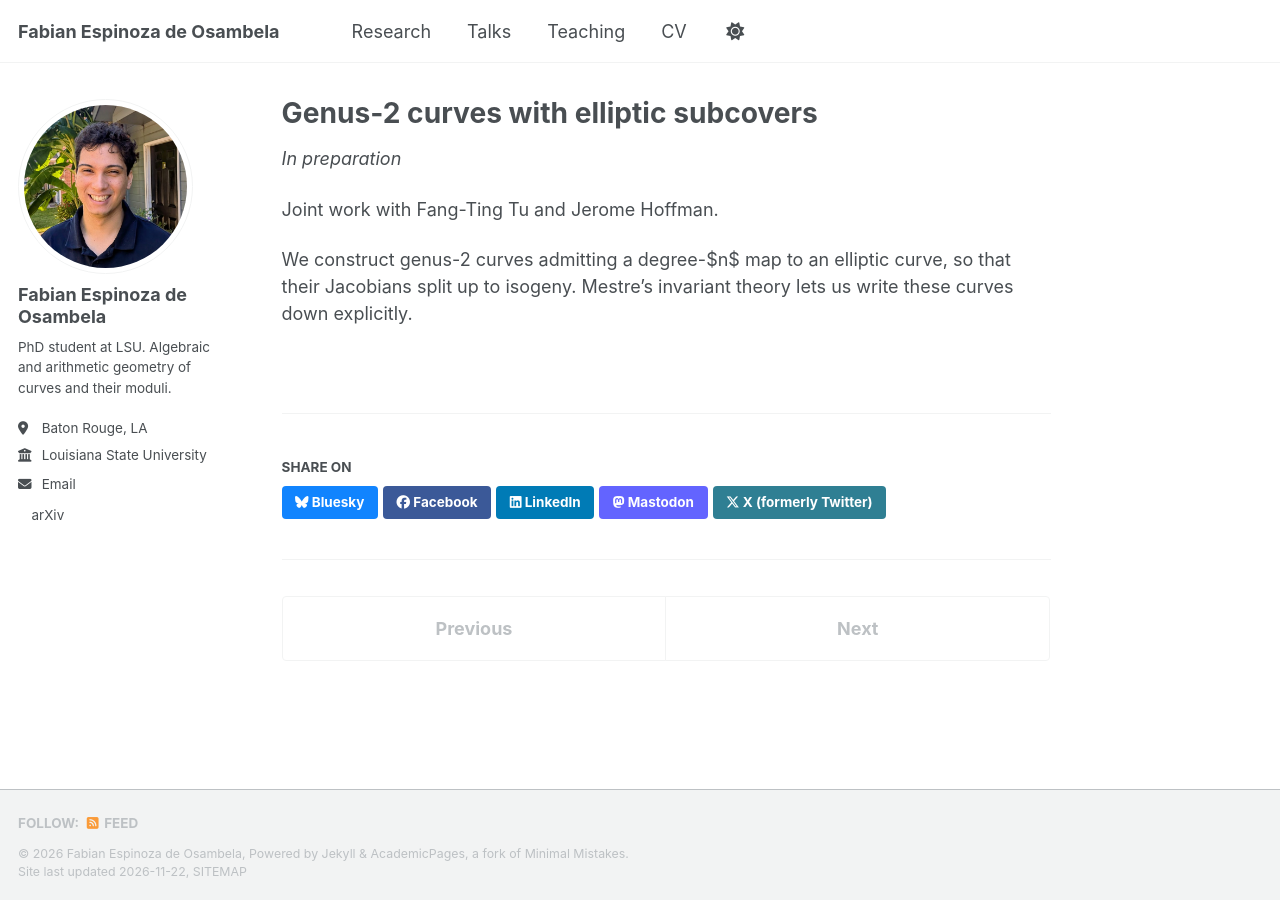
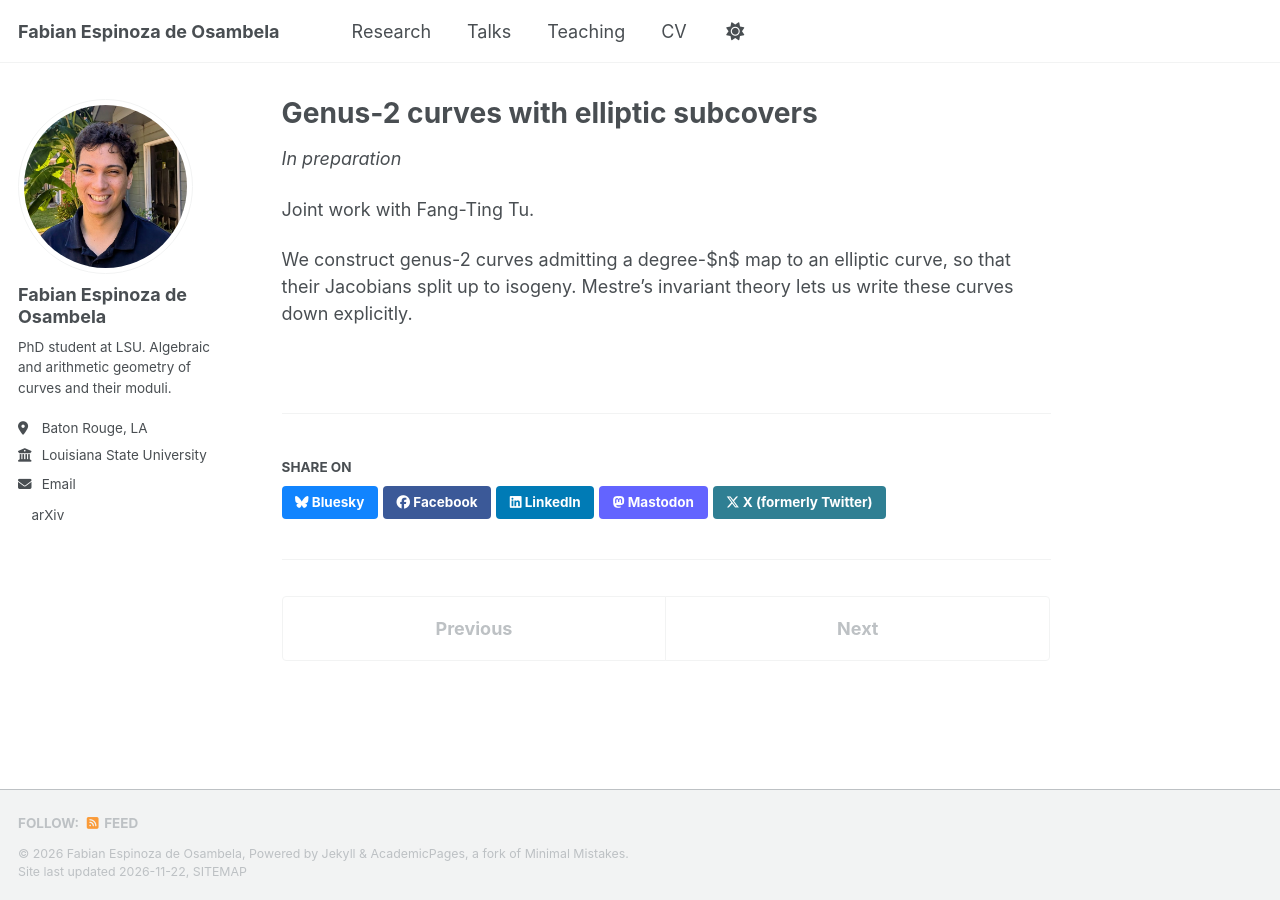
Before and after one commit to Fabes124/Fabes124.github.io, a Jekyll site: the page built from _publications/2026-10-20-genus2-elliptic-subcovers.md, in a window 1280 px wide. Built offline with Jekyll 4.4.1, drawn with Linux system fonts in a browser that asks for light colours; a style sheet for code colours, icons or effects is not loaded.

Commit message:
CV: shorten research experience, drop class field theory; genus-two project is with Tu
The genus-two project is credited to Fang-Ting Tu alone on the CV, the
home page and the project page.

Co-Authored-By: Claude Fable 5.2 <noreply@anthropic.com>
Claude-Session: https://claude.ai/code/session_01YMvCpspWJLQiUWAaWTqyCS

```diff
--- a/_publications/2026-10-20-genus2-elliptic-subcovers.md
+++ b/_publications/2026-10-20-genus2-elliptic-subcovers.md
@@ -4,12 +4,12 @@ collection: publications
 permalink: /publication/genus2-elliptic-subcovers
 date: 2026-10-20
 venue: 'In preparation'
-excerpt: "With Fang-Ting Tu and Jerome Hoffman. Explicit constructions of degree-$n$ elliptic subcovers via Mestre's invariant theory."
-citation: 'F. Espinoza de Osambela, J. Hoffman, and F.-T. Tu. &quot;Genus-2 curves with elliptic subcovers.&quot; In preparation.'
+excerpt: "With Fang-Ting Tu. Explicit constructions of degree-$n$ elliptic subcovers via Mestre's invariant theory."
+citation: 'F. Espinoza de Osambela and F.-T. Tu. &quot;Genus-2 curves with elliptic subcovers.&quot; In preparation.'
 category: inprep
 order: 4
 ---
 
-Joint work with Fang-Ting Tu and Jerome Hoffman.
+Joint work with Fang-Ting Tu.
 
 We construct genus-2 curves admitting a degree-$n$ map to an elliptic curve, so that their Jacobians split up to isogeny. Mestre's invariant theory lets us write these curves down explicitly.
```
Also changed, not shown: _pages/about.md (+2 -2 lines), 1 other file.
